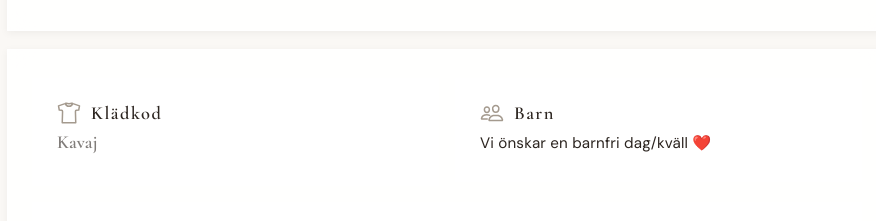
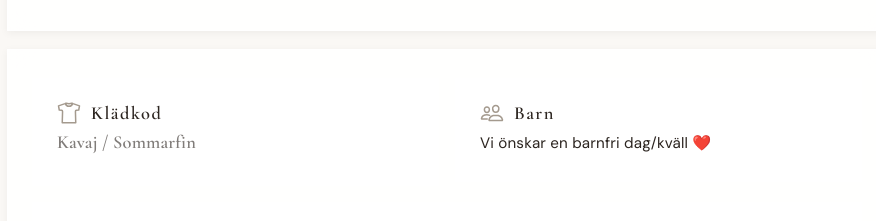
Before and after one commit to h4nsln3r/broloppet, a React (Vite) app: page / in a window 1280 px wide. Shown: the part 2700-2921 px from the top of the page, without its empty margins (193-1069 px from the left). Built offline with nearby package versions, Linux system fonts and the light colour scheme.

Commit message:
Sommarfin

```diff
--- a/src/pages/Wedding/sections/Info/index.tsx
+++ b/src/pages/Wedding/sections/Info/index.tsx
@@ -257,7 +257,7 @@ export function Information() {
               <IoShirtOutline className="info-item__icon" aria-hidden />
               Klädkod
             </h4>
-            <h4 className="muted">Kavaj</h4>
+            <h4 className="muted">Kavaj / Sommarfin</h4>
           </div>
 
           <div className="info-item">
```
